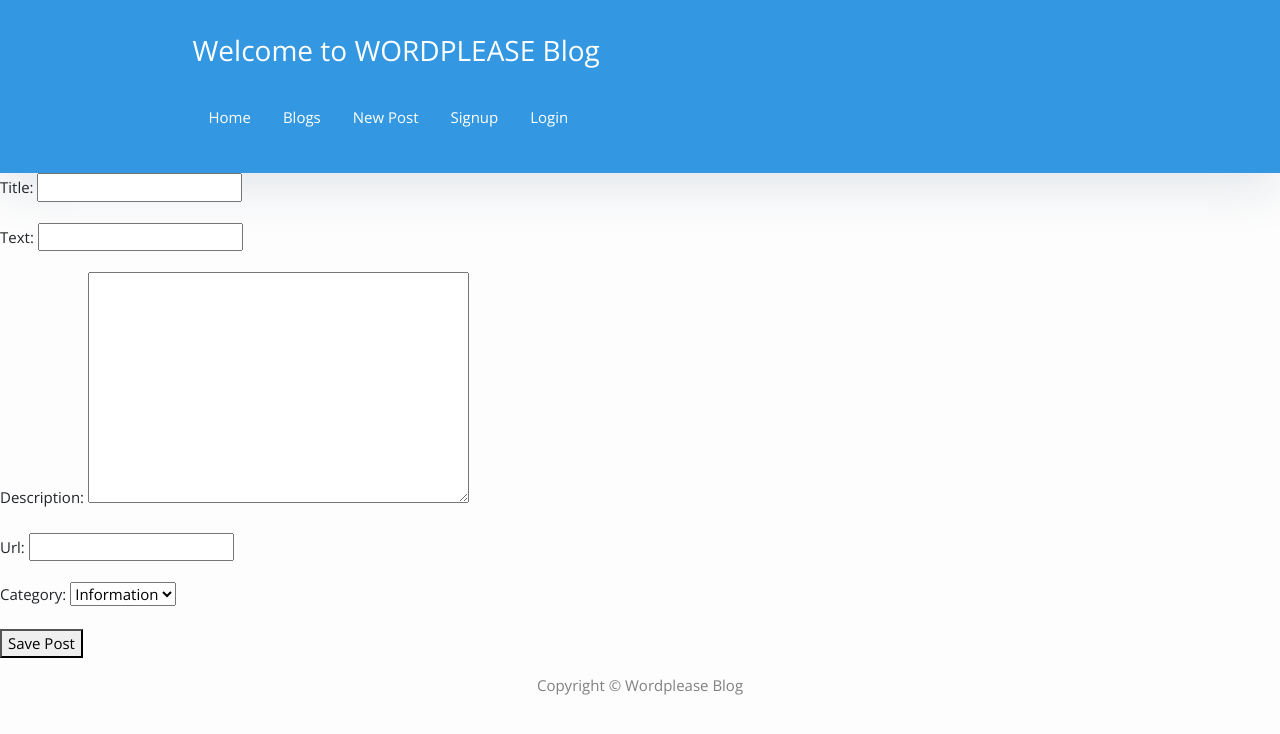
After one commit to JuanMarcos10/KC-Python-Django-Rest, a Django app: page /new-post in a window 1280 px wide. The commit adds this page. Shown: the top 734 px of the page. Run offline with Django 3.2, Linux system fonts and the light colour scheme; some libraries are stand-ins or nearby versions.

Commit message:
Creamos un formulario para nuevos posts blogs - web: new-post.html

```diff
--- /dev/null
+++ b/blogs/forms.py
@@ -0,0 +1,10 @@
+from django.forms import ModelForm
+
+from blogs.models import Blog
+
+
+class BlogForm(ModelForm):
+
+    class Meta:
+        model = Blog
+        fields = ['title', 'text', 'description', 'url', 'category']
--- a/blogs/templates/base.html
+++ b/blogs/templates/base.html
@@ -57,7 +57,7 @@
                         <ul>
                             <li><a style="text-decoration: none" href="{% url 'home' %}">Home</p></a>
                             <li><a style="text-decoration: none" href="{% url 'blog_all' %}">Blogs</p></a>
-                            <li><a style="text-decoration: none" href="{% url 'home' %}">New Post</p></a>
+                            <li><a style="text-decoration: none" href="{% url 'new_blog' %}">New Post</p></a>
                             <li><a style="text-decoration: none" href="{% url 'home' %}">Signup</p></a>
                             {% if user.is_authenticated %} <li><a style="text-decoration: none" href="{% url 'logout' %}">Logout</a></li>
                             {% else %} <li><a style="text-decoration: none" href="{% url 'login' %}">Login</a></li>
--- /dev/null
+++ b/blogs/templates/new-post.html
@@ -0,0 +1,14 @@
+{% extends 'base.html' %}
+{% block head_title %} New blog {% endblock %}
+{% block main_title %} New blog {% endblock %}
+
+{% block content %}
+    {% for message in messages %}
+        <p style="color:green">{{ message }}</p>
+    {% endfor %}
+    <form method="post" novalidate>
+        {% csrf_token %}
+        {{ form.as_p }}
+        <button type="submit">Save Post</button>
+    </form>
+{% endblock %}
--- a/blogs/views.py
+++ b/blogs/views.py
@@ -1,7 +1,10 @@
+from django.contrib import messages
 from django.http import HttpResponse, HttpResponseNotFound
 from django.shortcuts import render, get_object_or_404
 
+from blogs.forms import BlogForm
 from blogs.models import Blog
+
 
 def latest_blog(request):
     # Recuperamos los últimos posts de la base de datos
@@ -30,6 +33,7 @@ def blog_detail(request, pk):
     # Devolver respuesta HTTP
     return HttpResponse(html)
 
+
 def blog_all(request):
     # Recuperamos los últimos posts de la base de datos
     blogs = Blog.objects.all().order_by('-creation_date')
@@ -42,3 +46,16 @@ def blog_all(request):
 
     # Devolver la respuesta HTTP
     return HttpResponse(html)
+
+
+def new_blog(request):
+    if request.method == 'POST':
+        form = BlogForm(request.POST)
+        if form.is_valid():
+            new_blog = form.save()
+            messages.success(request, 'Post creado correctamente con ID {0}'.format(new_blog.pk))
+            form = BlogForm()
+    else:
+        form = BlogForm()
+    context = {'form': form}
+    return render(request, 'new-post.html', context)
--- a/main/urls.py
+++ b/main/urls.py
@@ -16,7 +16,7 @@ Including another URLconf
 from django.contrib import admin
 from django.urls import path
 
-from blogs.views import latest_blog, blog_detail, blog_all
+from blogs.views import latest_blog, blog_detail, blog_all, new_blog
 from users.views import login, logout
 
 urlpatterns = [
@@ -26,6 +26,7 @@ urlpatterns = [
     path('logout', logout, name='logout'),
 
     # Blogs
+    path('new-post', new_blog, name='new_blog'),
     path('blogs/<int:pk>/', blog_detail, name='blog_detail'),
     path('', latest_blog, name='home'),
     path('blogs/', blog_all, name='blog_all')
```
Also changed, not shown: db.sqlite3.
